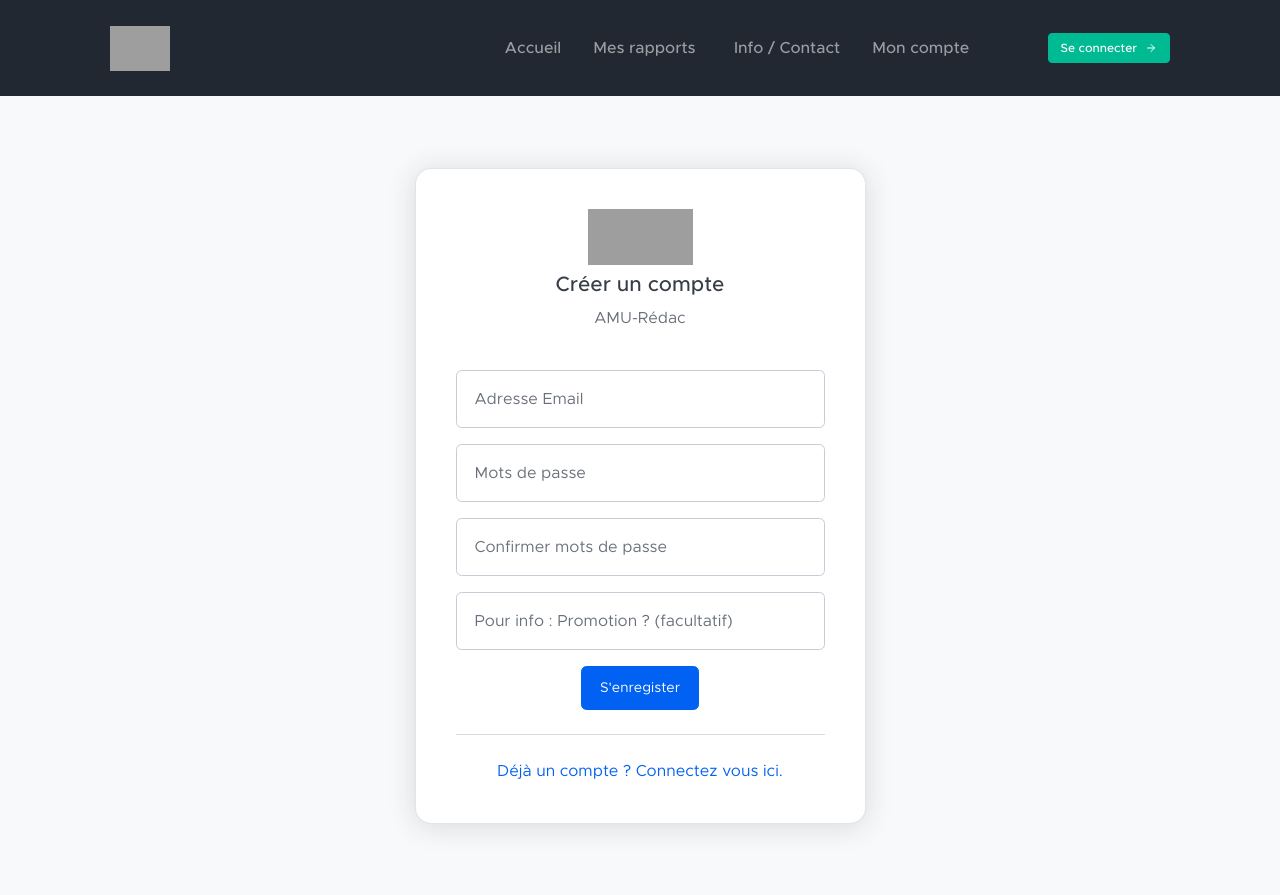
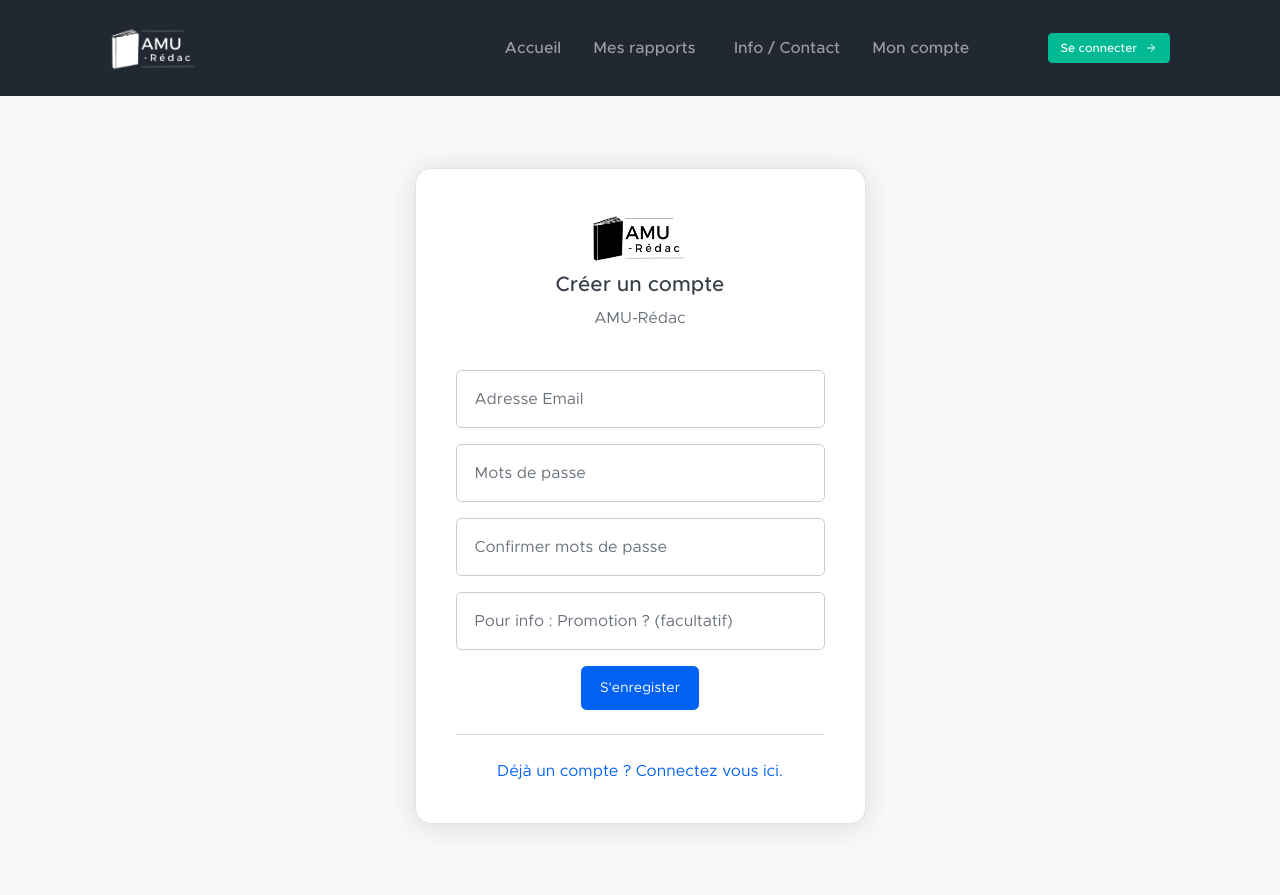
Before and after one commit to TheHuman00/amu-redac, a PHP site: page /register.php in a window 1280 px wide. Shown: the top 895 px of the page. Run offline with PHP 8.4, Linux system fonts and the light colour scheme; data that the repository does not hold is empty; some libraries are stand-ins or nearby versions; grey boxes are pictures that could not be loaded.

Commit message:
Image to local (delete imgur host)

```diff
--- a/contact.php
+++ b/contact.php
@@ -47,7 +47,7 @@ include_once('./libs/header.php'); ?>
                                 <div class="col-md-6 col-xl-4 mb-5">
                                     <div class="card card-team">
                                         <div class="card-body">
-                                            <img class="card-team-img mb-3" src="https://i.imgur.com/8Neitn7.jpg" alt="..." />
+                                            <img class="card-team-img mb-3" src="./assets/img/emoji.jpg" alt="..." />
                                             <div class="card-team-name">Guillaume</div>
                                             <div class="card-team-position mb-3">Développeur</div>
                                             <p class="small mb-0">Jeune AMU (fin j'espère)</p>
@@ -63,7 +63,7 @@ include_once('./libs/header.php'); ?>
                                 <div class="col-md-6 col-xl-4 mb-5">
                                     <div class="card card-team">
                                         <div class="card-body">
-                                            <img class="card-team-img mb-3" src="https://i.imgur.com/A0wNEx1.png" alt="..." />
+                                            <img class="card-team-img mb-3" src="./assets/img/empty-emoji.png" alt="..." />
                                             <div class="card-team-name">Envie de nous aider ?</div>
                                             <div class="card-team-position mb-3">Des places de libre pour vous</div>
                                             <p class="small mb-0">Faire partie de l'équipe ?</p>
@@ -95,7 +95,7 @@ include_once('./libs/header.php'); ?>
                         <div class="container px-5">
                             <div class="device-laptop text-gray-200 mt-n10" data-aos="fade-up">
                                 <svg class="device-container" xmlns="http://www.w3.org/2000/svg" fill="currentColor" viewBox="83.911 298.53 426.962 243.838"><path d="M474.843 516.208V309.886c0-6.418-4.938-11.355-11.354-11.355H131.791c-6.417 0-11.354 4.938-11.354 11.355v206.816H83.911v13.326c4.938 7.896 31.098 12.34 40.969 12.34h345.024c10.366 0 36.526-4.936 40.969-12.34v-13.326h-36.03v-.494zM134.26 313.341h326.762v203.361H134.26V313.341z"></path></svg>
-                                <img class="device-screenshot" src="https://i.imgur.com/NcseEJu.png" />
+                                <img class="device-screenshot" src="./assets/img/repo.png" />
                             </div>
                         </div>
                     </section>
--- a/index.php
+++ b/index.php
@@ -17,7 +17,7 @@ include_once('./libs/header.php');?>
                                         </a>
                                         <a class="btn btn-link fw-500" href="contact">Ca marche comment ? <i class="ms-2" data-feather="arrow-right"></i></a>
                                     </div>
-                                    <div class="col-lg-6 d-none d-lg-block" data-aos="fade-up" data-aos-delay="100"><img class="img-fluid" src="https://i.imgur.com/jodR2wI.jpg" /></div>
+                                    <div class="col-lg-6 d-none d-lg-block" data-aos="fade-up" data-aos-delay="100"><img class="img-fluid" src="./assets/img/pres.jpg" /></div>
                                 </div>
                             </div>
                         </div>
--- a/libs/header.php
+++ b/libs/header.php
@@ -13,14 +13,6 @@
         <link rel="stylesheet" href="css/aos.css" />
         <script data-search-pseudo-elements defer src="js/all.min.js"></script>
         <script src="js/feather.min.js"></script>
-        <script async src="https://www.googletagmanager.com/gtag/js?id=G-2VQV7K0FMJ"></script>
-        <script>
-        window.dataLayer = window.dataLayer || [];
-        function gtag(){dataLayer.push(arguments);}
-        gtag('js', new Date());
-
-        gtag('config', 'G-2VQV7K0FMJ');
-        </script>
     </head>
     <body>
         <div id="layoutDefault">
@@ -33,7 +25,7 @@
                     <?php endif;?>
                         <div class="container px-5">
                         <a href="index">
-                        <img class="navbar-brand" src="https://i.imgur.com/vbkFYtb.png" height="55" wight="55" alt="logo">
+                        <img class="navbar-brand" src="./assets/img/icon.png" height="55" wight="55" alt="logo">
                         </a>
                             <button class="navbar-toggler" type="button" data-bs-toggle="collapse" data-bs-target="#navbarSupportedContent" aria-controls="navbarSupportedContent" aria-expanded="false" aria-label="Toggle navigation"><i data-feather="menu"></i></button>
                             <div class="collapse navbar-collapse" id="navbarSupportedContent">
--- a/login.php
+++ b/login.php
@@ -12,7 +12,7 @@
       <div class="col-12 col-md-8 col-lg-6 col-xl-5">
         <div class="card shadow-2-strong" style="border-radius: 1rem;">
           <div class="card-body p-5 text-center">
-            <div class="text-center mb-2"><img src="https://i.imgur.com/SygdId3.png" width="105" height="56"></div>
+            <div class="text-center mb-2"><img src="./assets/img/form.png" width="105" height="56"></div>
             <h3 class="mb-2">Se connecter</h3>
             <p class="mb-5">AMU-Rédac</p>
             <form method="post" action="auth" class="clearfix">
--- a/register.php
+++ b/register.php
@@ -38,7 +38,7 @@
       <div class="col-12 col-md-8 col-lg-6 col-xl-5">
         <div class="card shadow-2-strong" style="border-radius: 1rem;">
           <div class="card-body p-5 text-center">
-            <div class="text-center mb-2"><img src="https://i.imgur.com/SygdId3.png" width="105" height="56"></div>
+            <div class="text-center mb-2"><img src="./assets/img/form.png" width="105" height="56"></div>
             <h3 class="mb-2">Créer un compte</h3>
             <p class="mb-5">AMU-Rédac</p>
             <form method="post" action="register" class="clearfix">
```
Also changed, not shown: .htaccess, assets/img/emoji.jpg (added), assets/img/empty-emoji.png (added), assets/img/form.png (added), assets/img/icon.png (added), assets/img/pres.jpg (added), assets/img/repo.png (added).
